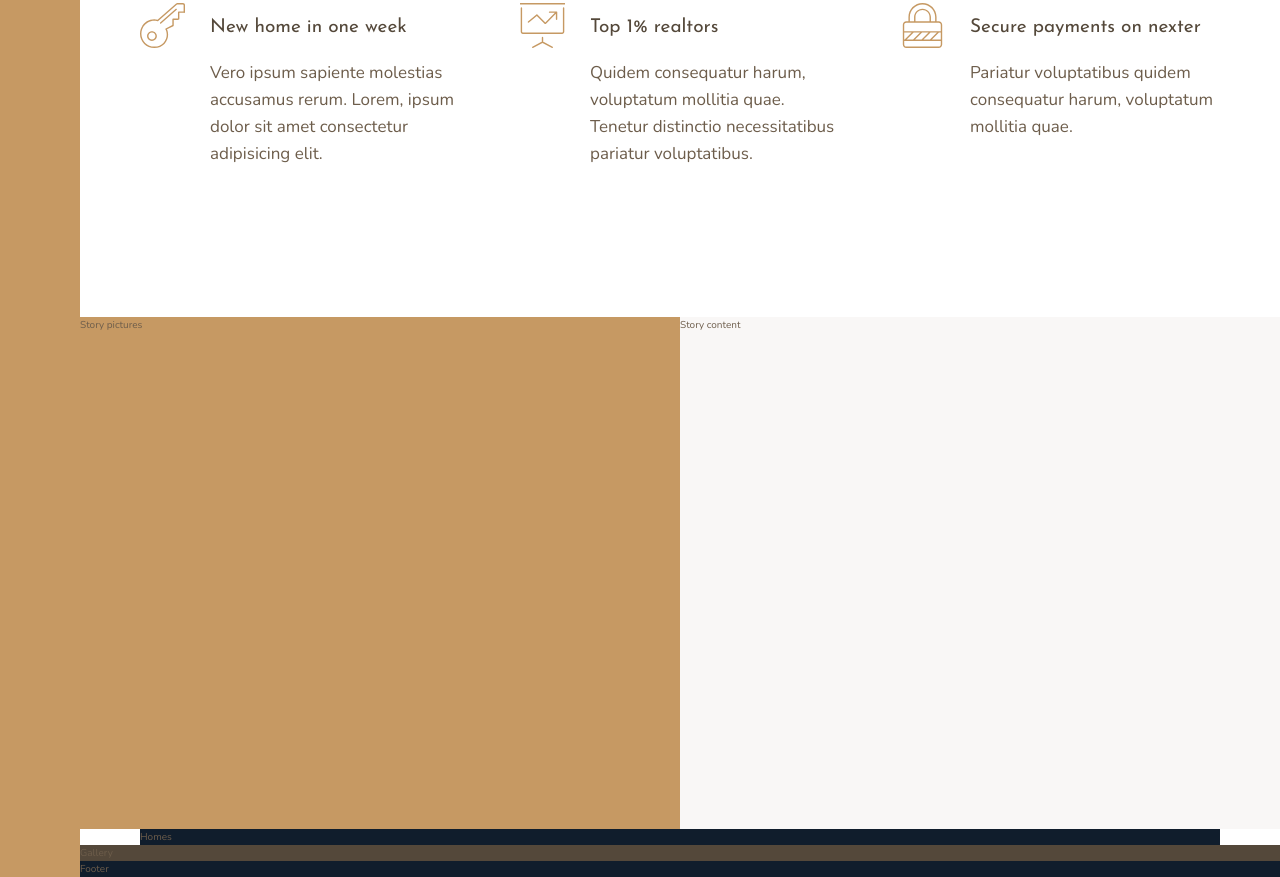
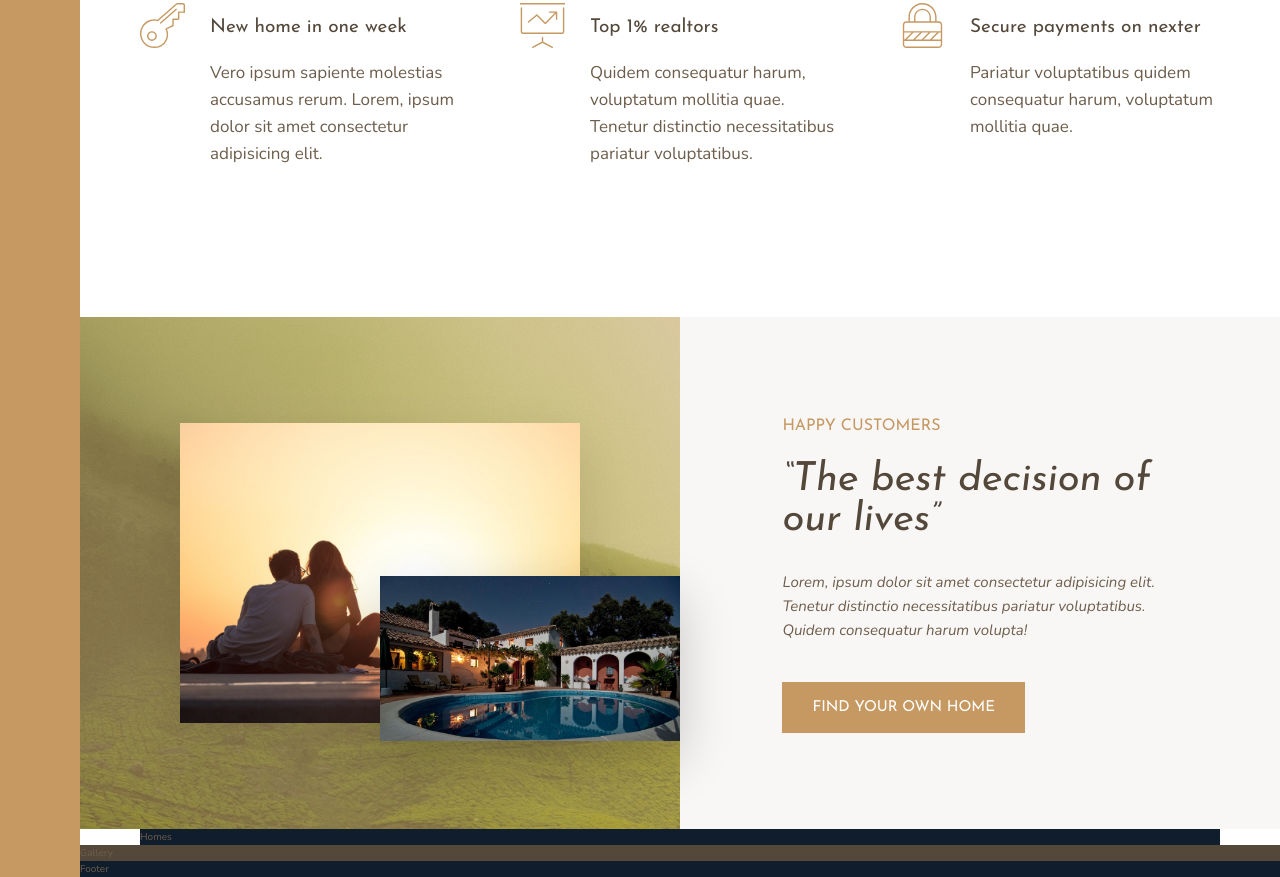
Before and after one commit to yuriandev/Nexter, a website: page index.html in a window 1280 px wide. Shown: the part 991-1868 px from the top of the page. Drawn offline with nearby package versions, Linux system fonts and the light colour scheme.

Commit message:
feat: build the story section

```diff
--- a/index.html
+++ b/index.html
@@ -77,11 +77,16 @@
     </section>
 
     <div class="story__pictures">
-        Story pictures
+        <img src="img/story-1.jpeg" alt="Couple with new house" class="story__img--1">
+        <img src="img/story-2.jpeg" alt="New house" class="story__img--2">
     </div>
 
     <div class="story__content">
-        Story content
+        <h3 class="heading-3 mb-sm">Happy customers</h3>
+        <h2 class="heading-2 heading-2--dark mb-md">&ldquo;The best decision of our lives&rdquo;</h2>
+        <p class="story__text">Lorem, ipsum dolor sit amet consectetur adipisicing elit. Tenetur distinctio
+            necessitatibus pariatur voluptatibus. Quidem consequatur harum volupta!</p>
+        <button class="btn">Find your own home</button>
     </div>
 
     <section class="homes">
--- a/sass/_story.scss
+++ b/sass/_story.scss
@@ -2,10 +2,47 @@
   &__pictures {
     background-color: $color-primary;
     grid-column: full-start / col-end 4;
+    background-image: linear-gradient(
+        rgba($color-primary, 0.5),
+        rgba($color-primary, 0.5)
+      ),
+      url("../img/back.jpg");
+
+    display: grid;
+    grid-template-rows: repeat(6, 1fr);
+    grid-template-columns: repeat(6, 1fr);
+    align-items: center;
+  }
+
+  &__img--1 {
+    width: 100%;
+    grid-row: 2 / 6;
+    grid-column: 2 / 6;
+    box-shadow: 0 2rem 5rem rgba(#000, 0.1);
+  }
+
+  &__img--2 {
+    width: 100%;
+    grid-row: 4 / 6;
+    grid-column: 4 / 7;
+    z-index: 20;
+    box-shadow: 0 2rem 5rem rgba(#000, 0.2);
   }
 
   &__content {
     background-color: $color-grey-light-1;
     grid-column: col-start 5 / full-end;
+    padding: 6rem 8vw;
+
+    display: flex;
+    flex-direction: column;
+    justify-content: center;
+    align-items: flex-start;
+  }
+
+  &__text {
+    font-size: 1.5rem;
+    font-style: italic;
+    margin-bottom: 4rem;
   }
 }
--- a/sass/_typography.scss
+++ b/sass/_typography.scss
@@ -2,16 +2,33 @@
   font-family: $font-display;
   font-weight: 400;
 }
+
 .heading-1 {
   @extend %heading;
 }
 
 .heading-2 {
   @extend %heading;
+  font-size: 4rem;
+  font-style: italic;
+  line-height: 1;
+
+  &--light {
+    color: $color-grey-light-1;
+  }
+
+  &--dark {
+    color: $color-grey-dark-1;
+  }
 }
+
 .heading-3 {
   @extend %heading;
+  font-size: 1.6rem;
+  color: $color-primary;
+  text-transform: uppercase;
 }
+
 .heading-4 {
   @extend %heading;
   font-size: 1.9rem;
@@ -24,3 +41,36 @@
     color: $color-grey-dark-1;
   }
 }
+
+.btn {
+  background-color: $color-primary;
+  color: #fff;
+  border: none;
+  border-radius: none;
+  font-family: $font-display;
+  font-size: 1.5rem;
+  text-transform: uppercase;
+  padding: 1.8rem 3rem;
+  cursor: pointer;
+  transition: all 0.2s;
+
+  &:hover {
+    background-color: $color-primary-dark;
+  }
+}
+
+.mb-sm {
+  margin-bottom: 2rem;
+}
+
+.mb-md {
+  margin-bottom: 3rem;
+}
+
+.mb-lg {
+  margin-bottom: 4rem;
+}
+
+.mb-hg {
+  margin-bottom: 8rem;
+}
```
Also changed, not shown: css/style.css, 1 other file.
